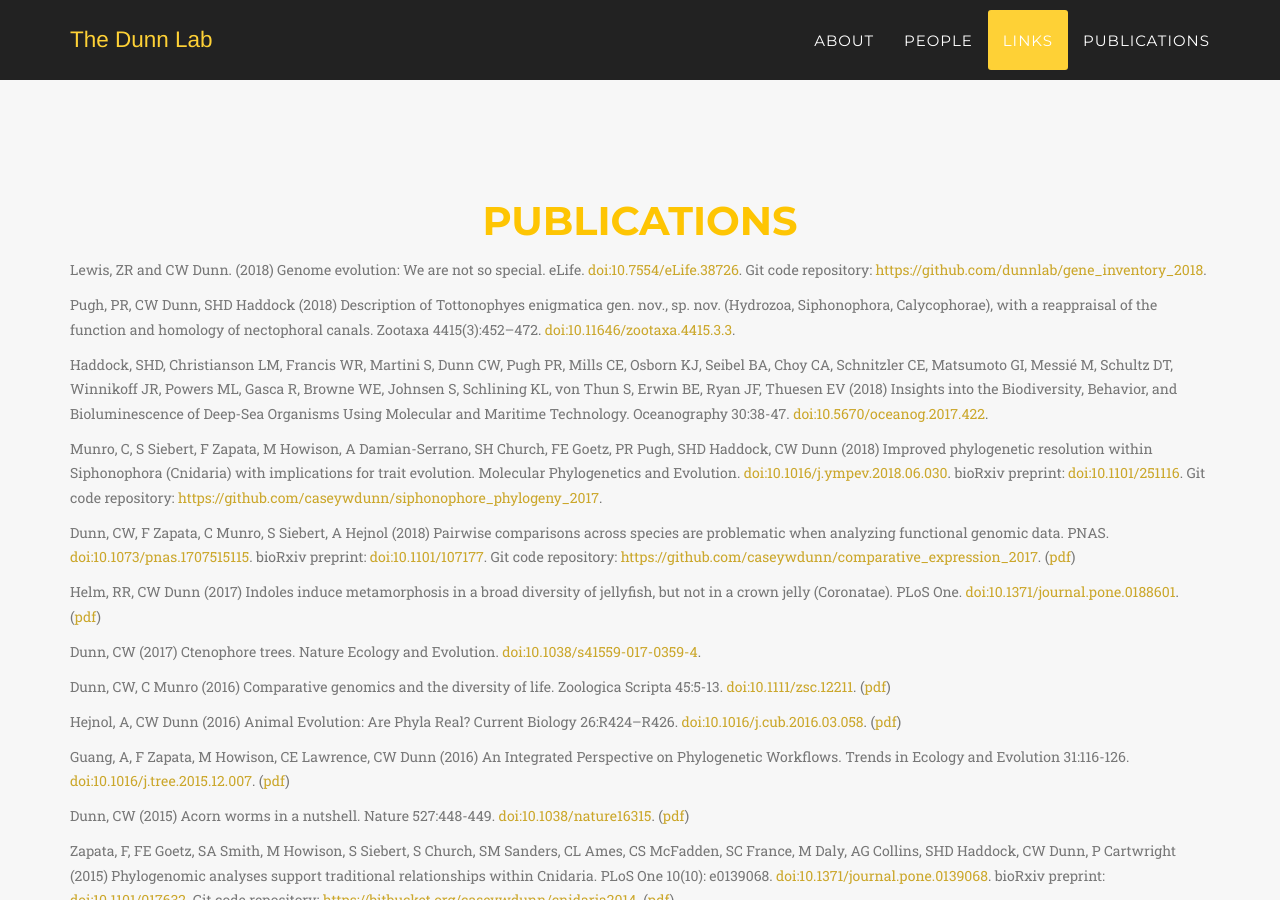
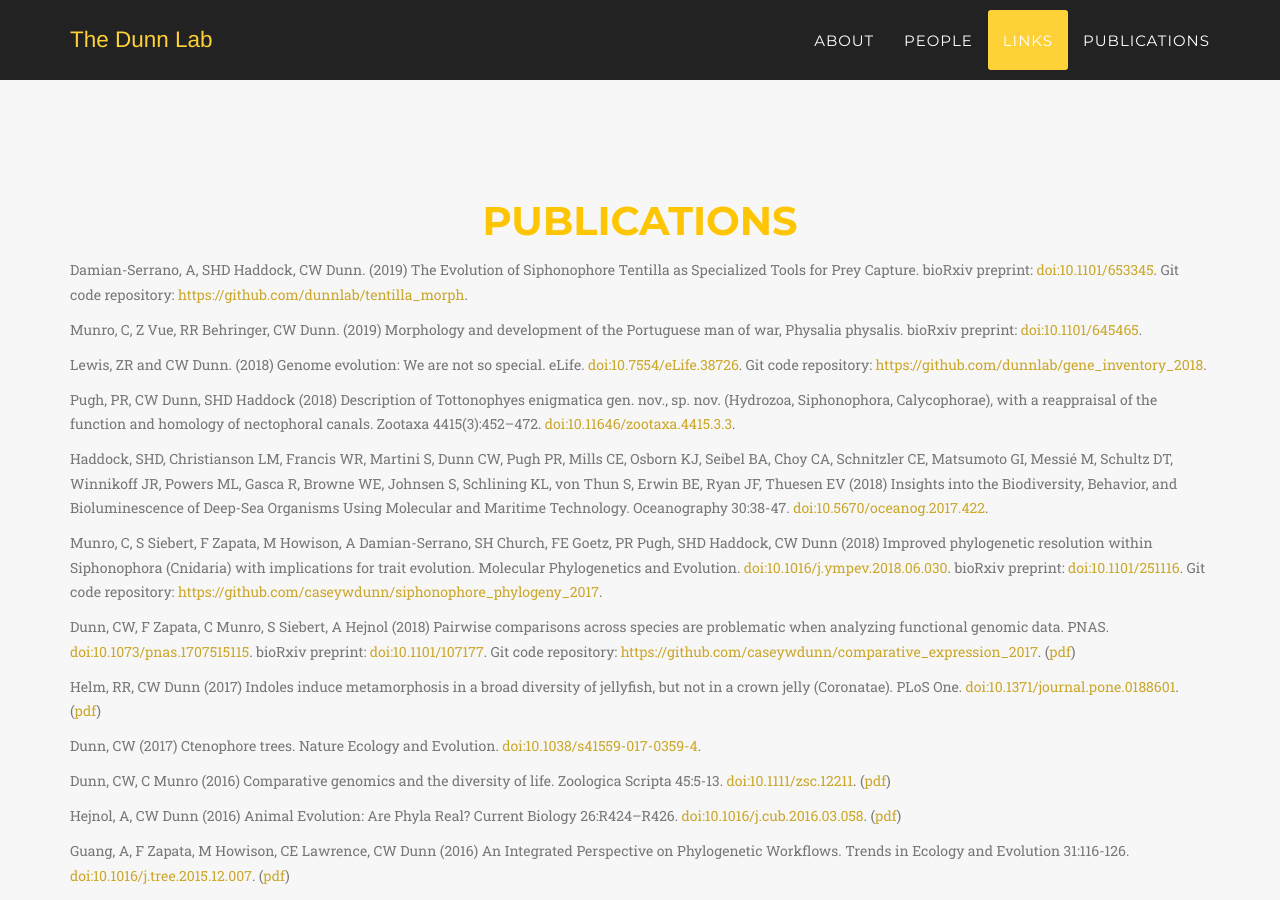
Before and after one commit to caseywdunn/caseywdunn.github.io, a Jekyll site: the page built from index.html, in a window 1280 px wide and 900 px high, scrolled down 8918 px. Built offline with Jekyll 4.4.1, drawn with Linux system fonts in a browser that asks for light colours; some web fonts are replaced.

Commit message:
added preprints

```diff
--- a/_includes/publications.html
+++ b/_includes/publications.html
@@ -6,6 +6,15 @@
                     <h2 class="section-heading">Publications</h2>
                 </div>
             </div>
+
+
+<div class="box"><div class="box-title"></div><div class="box-body">
+<p class="text-muted"> Damian-Serrano, A, SHD Haddock, CW Dunn. (2019) The Evolution of Siphonophore Tentilla as Specialized Tools for Prey Capture. bioRxiv preprint: <a href="https://doi.org/10.1101/653345">doi:10.1101/653345</a>. Git code repository: <a href="https://github.com/dunnlab/tentilla_morph">https://github.com/dunnlab/tentilla_morph</a>. </p>
+</div><div class="box-footer"> </div></div>
+
+<div class="box"><div class="box-title"></div><div class="box-body">
+<p class="text-muted"> Munro, C, Z Vue, RR Behringer, CW Dunn. (2019) Morphology and development of the Portuguese man of war, Physalia physalis. bioRxiv preprint: <a href="https://doi.org/10.1101/645465">doi:10.1101/645465</a>. </p>
+</div><div class="box-footer"> </div></div>
 
 <div class="box"><div class="box-title"></div><div class="box-body">
 <p class="text-muted"> Lewis, ZR and CW Dunn. (2018) Genome evolution: We are not so special. eLife. <a href="http://dx.doi.org/10.7554/eLife.38726">doi:10.7554/eLife.38726</a>.  Git code repository: <a href="https://github.com/dunnlab/gene_inventory_2018">https://github.com/dunnlab/gene_inventory_2018</a>. </p>
```
